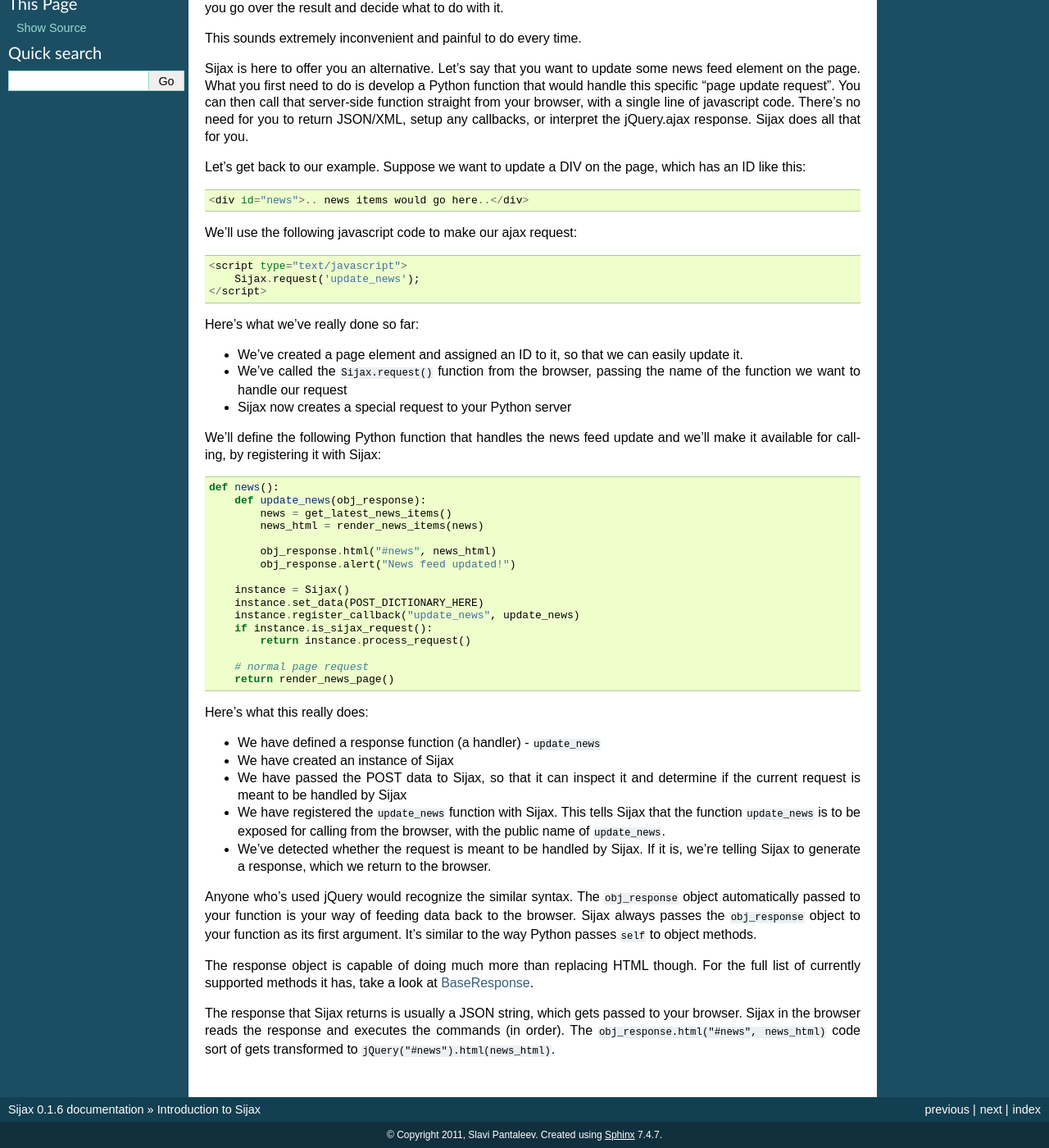
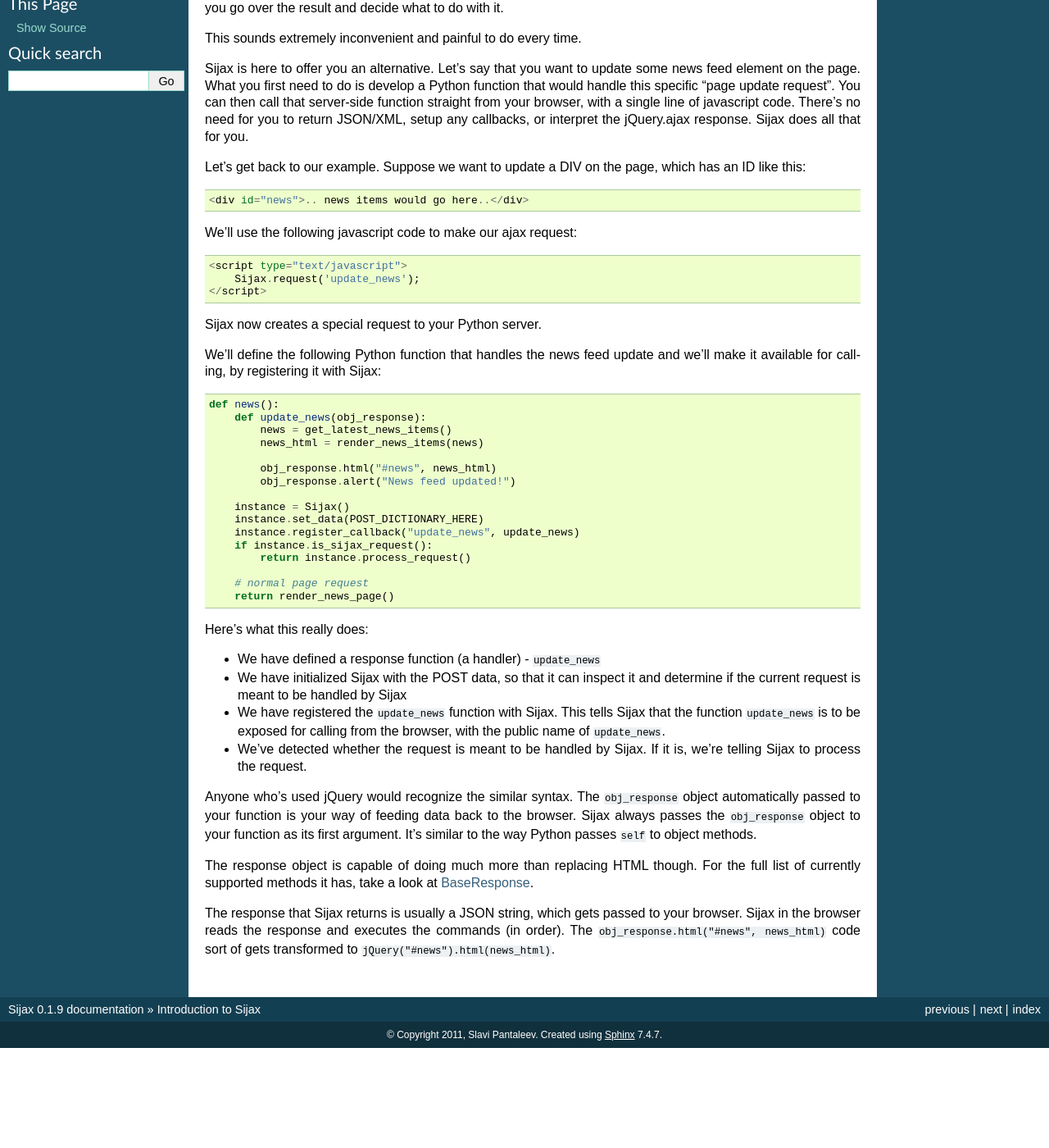
Before and after one commit to spantaleev/sijax-python, a Sphinx documentation site: the page built from docs/intro.rst, in a window 1280 px wide and 1400 px high, scrolled down 191 px. Shown: the whole window at 82% size. Built offline with Sphinx 7.4.7, drawn with Linux system fonts in a browser that asks for light colours; after the commit the page ends 1469 px from its top, so only the background shows below that; some of the changed text lies outside the part shown.

Commit message:
Documentation improvements.

```diff
--- a/docs/conf.py
+++ b/docs/conf.py
@@ -50,9 +50,9 @@ copyright = u'2011, Slavi Pantaleev'
 # built documents.
 #
 # The short X.Y version.
-version = '0.1.6'
+version = '0.1.9'
 # The full version, including alpha/beta/rc tags.
-release = '0.1.6'
+release = '0.1.9'
 
 # The language for content autogenerated by Sphinx. Refer to documentation
 # for a list of supported languages.
--- a/docs/intro.rst
+++ b/docs/intro.rst
@@ -26,12 +26,7 @@ We'll use the following javascript code to make our ajax request::
         Sijax.request('update_news');
     </script>
 
-Here's what we've really done so far:
-
-* We've created a page element and assigned an ID to it, so that we can easily update it.
-* We've called the ``Sijax.request()`` function from the browser, passing the name of the function we want to handle our request
-* Sijax now creates a special request to your Python server
-
+Sijax now creates a special request to your Python server.
 
 We'll define the following Python function that handles the news feed update
 and we'll make it available for calling, by registering it with Sijax::
@@ -56,10 +51,9 @@ and we'll make it available for calling, by registering it with Sijax::
 Here's what this really does:
 
 * We have defined a response function (a handler) - ``update_news``
-* We have created an instance of Sijax
-* We have passed the POST data to Sijax, so that it can inspect it and determine if the current request is meant to be handled by Sijax
+* We have initialized Sijax with the POST data, so that it can inspect it and determine if the current request is meant to be handled by Sijax
 * We have registered the ``update_news`` function with Sijax. This tells Sijax that the function ``update_news`` is to be exposed for calling from the browser, with the public name of ``update_news``.
-* We've detected whether the request is meant to be handled by Sijax. If it is, we're telling Sijax to generate a response, which we return to the browser.
+* We've detected whether the request is meant to be handled by Sijax. If it is, we're telling Sijax to process the request.
 
 Anyone who's used jQuery would recognize the similar syntax.
 The ``obj_response`` object automatically passed to your function is your way of feeding data back to the browser.
```
Also changed, not shown: 1 other file.
